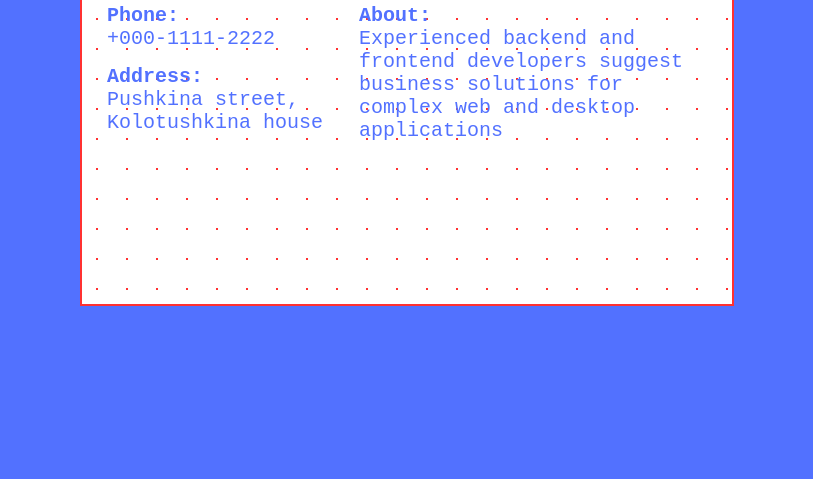
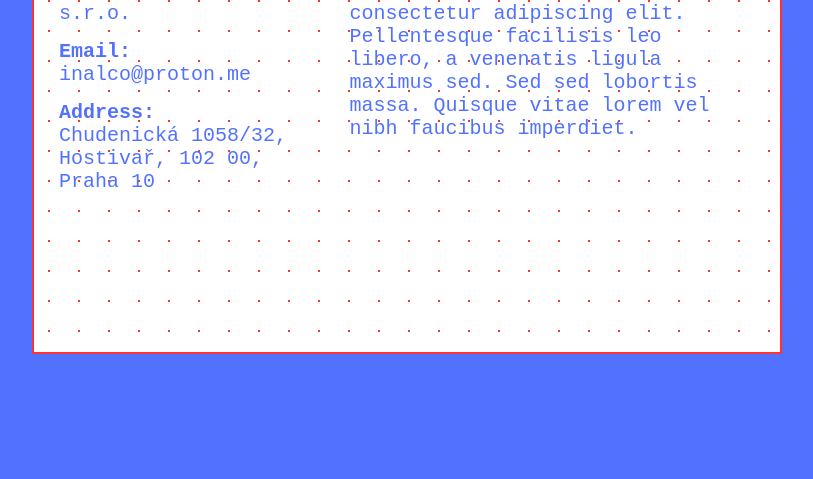
Before and after one commit to Chuchundrium/Inalco, a plain HTML site: page public/index.html in a window 1280 px wide. Shown: the part 321-800 px from the top of the page, without its empty margins (233-1046 px from the left). Drawn offline with Linux system fonts and the light colour scheme.

Commit message:
Update favicon, address, style

```diff
--- a/public/index.html
+++ b/public/index.html
@@ -14,14 +14,16 @@
         </div>
         <div class="content row">
             <div class="contacts column">
-                <span><b>Phone:</b> <br> +000-1111-2222</span>
-                <span><b>Address:</b> <br> Pushkina street, Kolotushkina house</span>
+                <span><b>Name:</b> <br> INTER-ALLIANCE COMPANY s.r.o.</span>
+                <span><b>Email:</b> <br> inalco@proton.me</span>
+                <span><b>Address:</b> <br>Chudenická 1058/32, Hostivař, 102 00, Praha 10</span>
             </div>
             <div class="info column">
                 <span><b>About:</b><br>
-                Experienced backend and frontend developers
-                    suggest business solutions
-                    for complex web and desktop applications
+                Lorem ipsum dolor sit amet, consectetur adipiscing elit.
+                    Pellentesque facilisis leo libero, a venenatis ligula maximus sed.
+                    Sed sed lobortis massa.
+                    Quisque vitae lorem vel nibh faucibus imperdiet.
                 </span>
             </div>
         </div>
--- a/public/main-style.css
+++ b/public/main-style.css
@@ -25,8 +25,8 @@ body {
 }
 
 .card {
-    width: 600px;
-    height: 400px;
+    width: 750px;
+    height: 550px;
     background-color: white;
     background-image: radial-gradient(circle at 15px 15px, #FF3131 1px, transparent 0);
     background-size: 30px 30px;
@@ -35,6 +35,7 @@ body {
     gap: 30px;
     font-family: "JetBrains Mono", monospace;
     border: 2px solid #FF3131;
+    box-sizing: border-box;
 
     .logo {
         padding: 10px;
@@ -67,8 +68,8 @@ body {
 
 @media (orientation: portrait) {
     .card {
-        width: 400px;
-        height: 600px;
+        width: 550px;
+        height: 750px;
         .content {
             flex-direction: column;
             .contacts, .info {
```
Also changed, not shown: images/favicon.ico.
